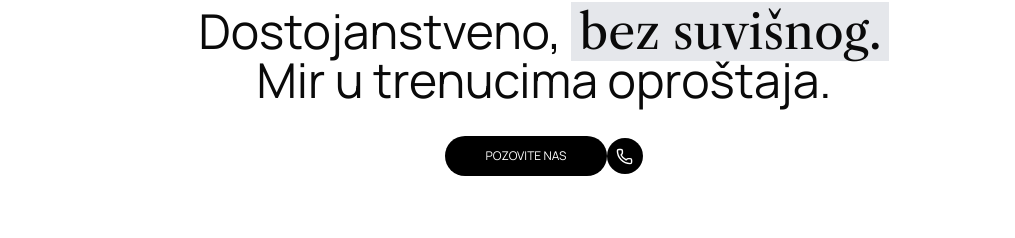
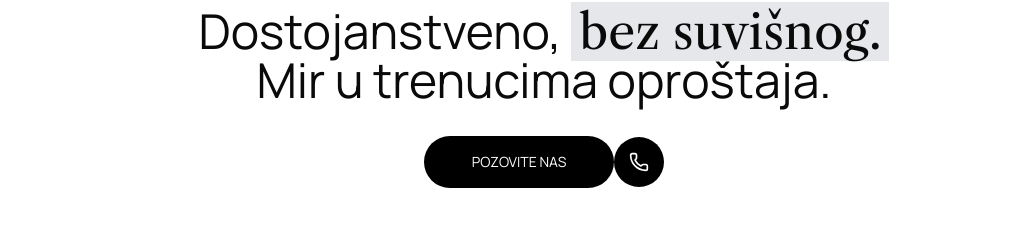
Before and after one commit to matkethekid/rajske-kocije-ui, a Next.js app: page / in a window 1280 px wide. Shown: the part 153-391 px from the top of the page, without its empty margins (96-1111 px from the left). Built offline with nearby package versions, Linux system fonts and the light colour scheme.

Commit message:
added animation for hero section added link to navbar text

```diff
--- a/app/globals.css
+++ b/app/globals.css
@@ -134,3 +134,20 @@
     --background: #E5E2DA;
   }
 }
+
+@keyframes hero-opacity-animation {
+  0% {
+    opacity: 0;
+    transform: translateY(50px);
+    filter: blur(20px);
+  }
+  100% {
+    opacity: 1;
+    transform: translateY(0);
+    filter: blur(0px);
+  }
+}
+
+.hero-text-animation {
+  animation: hero-opacity-animation 1s;
+}
--- a/app/page.tsx
+++ b/app/page.tsx
@@ -3,6 +3,7 @@ import Navbar from "@/components/Navbar";
 import { Libre_Caslon_Text } from "next/font/google";
 import { ArrowRight, Phone } from "lucide-react";
 import dynamic from "next/dynamic";
+import Link from "next/link";
 
 const libre = Libre_Caslon_Text({
     weight: ["400"],
@@ -17,16 +18,16 @@ export default function Home() {
   return (
   <div className="relative">
     <Navbar/>
-      <div className="min-h-screen flex flex-col items-center justify-center py-20">
+    <div className="min-h-screen flex flex-col items-center justify-center py-20">
       <div className="text-center text-5xl">
-        <h2>Dostojanstveno, <span className={`bg-gray-200 px-2 ${libre.className}`}>bez suvišnog.</span><br />Mir u trenucima oproštaja.</h2>
+        <h1 className="hero-text-animation">Dostojanstveno, <span className={`bg-gray-200 px-2 ${libre.className}`}>bez suvišnog.</span><br />Mir u trenucima oproštaja.</h1>
       </div>
-      <div className="mt-8 flex items-center">
-        <button className="bg-black text-white text-xs px-10 py-3 rounded-full">
+      <div className="mt-8 flex items-center hero-text-animation">
+        <Link href="/kontakt" className="bg-black text-white px-12 py-4 text-sm rounded-full">
           POZOVITE NAS
-        </button>
-        <button className="w-9 h-9 rounded-full bg-black text-white flex items-center justify-center">
-          <Phone width={17} height={17} />
+        </Link>
+        <button className="w-12.5 h-12.5 rounded-full bg-black text-white flex items-center justify-center">
+          <Phone width={20} height={20} />
         </button>
       </div>
     <section className="hidden mt-20 lg:flex items-start justify-center gap-4 px-4 max-w-5xl mx-auto">
@@ -164,12 +165,12 @@ export default function Home() {
           </p>
         </div>
         <div className="flex flex-col sm:flex-row items-center justify-center gap-4">
-          <button className="flex items-center justify-center rounded-full px-8 py-3 bg-black text-white hover:bg-gray-800 transition-all w-full">
+          <Link href="tel:+38163377658" className="flex items-center justify-center rounded-full px-8 py-3 bg-black text-white transition-all w-full">
             <Phone className="mr-2 w-4 h-4" /> +381 63 377 658
-          </button>
-          <button className="border border-black rounded-full px-8 py-3 text-black text-xs hover:bg-black hover:text-white transition-all w-full">
+          </Link>
+          <Link href="/kontakt" className="border border-black rounded-full px-8 py-3 text-black text-xs hover:bg-black hover:text-white transition-all w-full">
             POŠALJI PORUKU
-          </button>
+          </Link>
         </div>
       </section>
     </div>
--- a/components/Navbar.tsx
+++ b/components/Navbar.tsx
@@ -28,7 +28,7 @@ function Navbar() {
     return (
         <nav className="w-full h-20 sticky top-0 z-100 bg-white">
             <div className="flex flex-row justify-between items-center lg:max-w-5xl h-full mx-auto w-full p-5 lg:p-0">
-                <p className={`${libre.className} text-lg w-50 flex z-100`}>Rajske Kočije</p>
+                <Link href="/" className={`${libre.className} text-lg w-50 flex z-100`}>Rajske Kočije</Link>
                 <ul className="hidden lg:flex flex-row gap-10 w-full items-center justify-center">
                     {links.map((link: Links, index: number) => (
                         <Link key={index} href={link.href} className="text-black uppercase hover:underline underline-offset-4">{link.name}</Link>
```
